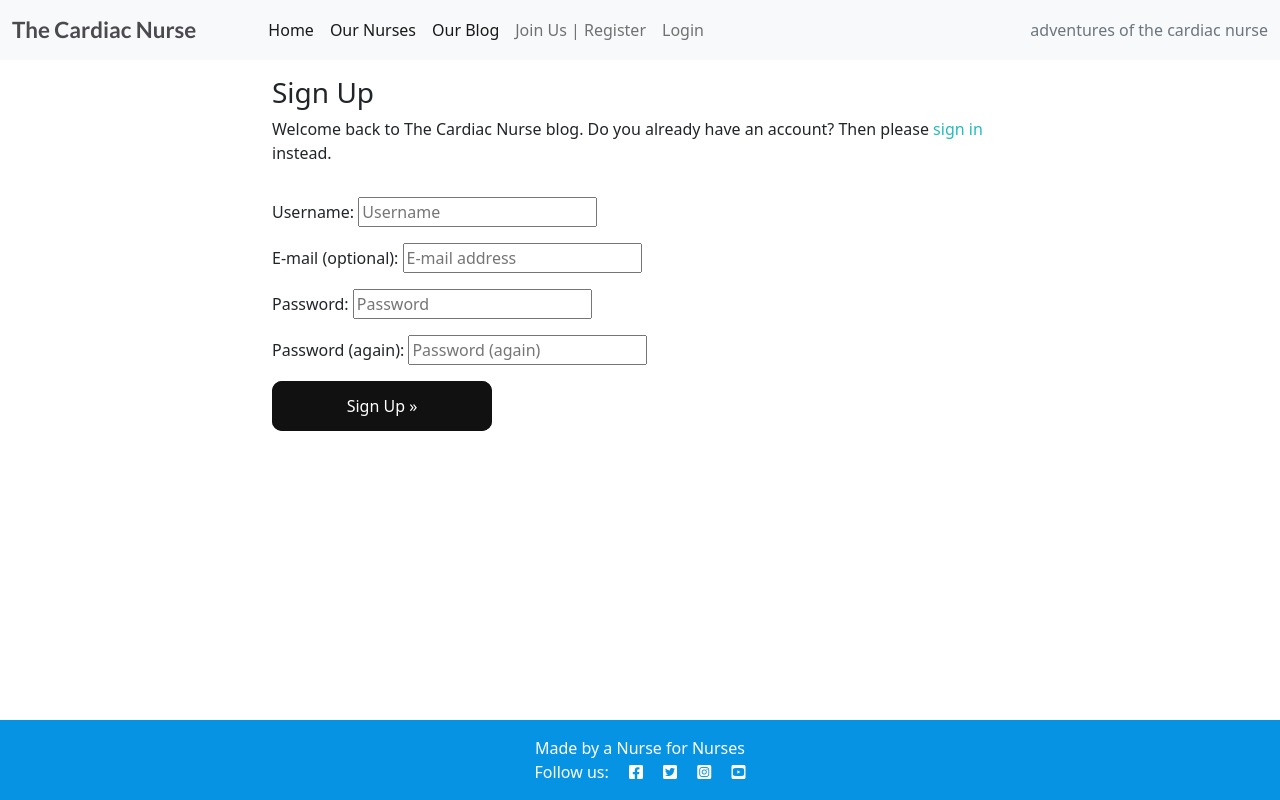
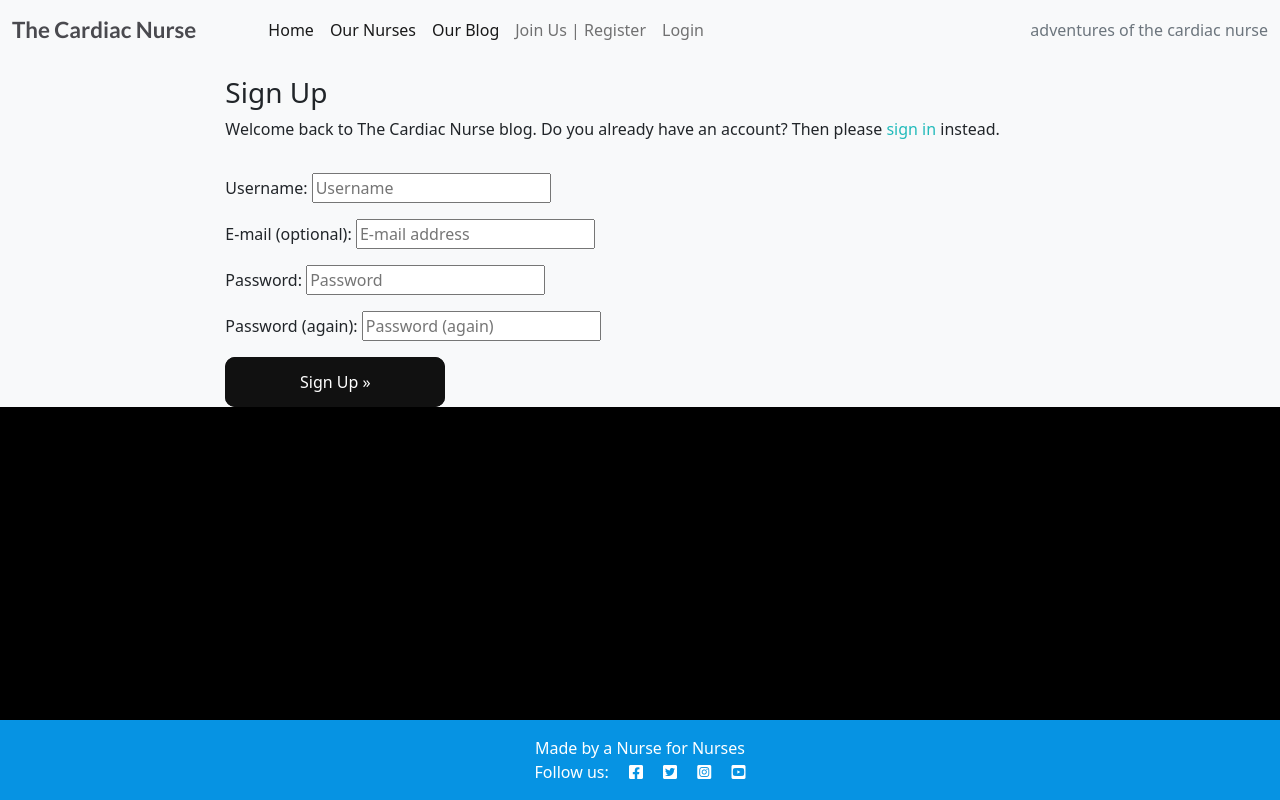
Before and after one commit to gozygreg/The-Cardiac-Nurse, a Django app: page /accounts/signup/ in a window 1280 px wide. Run offline with Django 3.2, Linux system fonts and the light colour scheme.

```diff
--- a/static/css/style.css
+++ b/static/css/style.css
@@ -2,7 +2,7 @@
 
 /* BASE.HTML PAGE */
 body {
-    background-color: #F9FAFC;
+    background-color: black;
     position: relative;
     min-height: 100vh;
     padding-bottom: 58px;
@@ -46,9 +46,9 @@ a {
     background-color: #445261;
 }
 
-.main-bg {
-    background-color: white;
-}
+/* .main-bg {
+    background-color: black;
+} */
 
 footer {
     position: absolute;
@@ -259,3 +259,15 @@ footer {
         background-position: 0 0;
     }
 }
+
+/* SIGNUP, LOGOUT AND LOGIN.HTML PAGES */
+
+
+/* MEDIUM SCREENS: LAPTOPS AND TABLETS */
+@media screen and (max-width:950px) {}
+
+/* IPADS */
+@media screen and (max-width:768px) {}
+
+/* MOBILE DEVICES */
+@media screen and (max-width:480px) {}
--- a/templates/account/login.html
+++ b/templates/account/login.html
@@ -7,7 +7,7 @@
 
 {% block content %}
 
-<div class="container">
+<div class="container-fluid bg-light">
     <div class="row">
         <div class="col-md-8 mt-3 offset-md-2">
             <h3>{% trans "Sign In" %}</h3>
--- a/templates/account/logout.html
+++ b/templates/account/logout.html
@@ -5,7 +5,7 @@
 {% block head_title %}{% trans "Sign Out" %}{% endblock %}
 
 {% block content %}
-<div class="container">
+<div class="container-fluid bg-light">
     <div class="row">
         <div class="col-md-8 mt-3 offset-md-2">
             <h3>{% trans "Sign Out" %}</h3>
--- a/templates/account/signup.html
+++ b/templates/account/signup.html
@@ -5,7 +5,7 @@
 {% block head_title %}{% trans "Signup" %}{% endblock %}
 
 {% block content %}
-<div class="container">
+<div class="container-fluid bg-light ">
     <div class="row">
         <div class="col-md-8 mt-3 offset-md-2">
             <h3>{% trans "Sign Up" %}</h3>
--- a/templates/base.html
+++ b/templates/base.html
@@ -89,7 +89,7 @@
     </main>
 
     <!-- Footer -->
-    <footer class="footer mt-auto py-3">
+    <footer class="footer mt-auto py-3 sticky">
         <p class="m-0 text-center text-white">Made by a Nurse for Nurses</p>
         <p class="m-0 text-center text-white">Follow us: <i class="fab fa-facebook-square ms-3"></i>
             <i class="fab fa-twitter-square ms-3"></i>
--- a/templates/index.html
+++ b/templates/index.html
@@ -36,6 +36,6 @@
             </div>
         </div>
 
+    </div>
 
-    </div>
     {% endblock content %}
--- a/templates/nurseblog.html
+++ b/templates/nurseblog.html
@@ -2,7 +2,7 @@
 
 {% block content %}
 
-<div class="container-fluid">
+<div class="container-fluid bg-light">
     <div class="row">
 
         <!-- Blog Entries Column -->
--- a/templates/nursedetails.html
+++ b/templates/nursedetails.html
@@ -3,7 +3,7 @@
 {% block content %}
 
 {% load crispy_forms_tags %}
-<div class="col-12 single-print-area">
+<div class="col-12 bg-light">
     <!-- NURSE PROFILE PICTURE -->
     <div class="row">
         <div class="col-sm-6">
--- a/templates/nurseprofile.html
+++ b/templates/nurseprofile.html
@@ -5,7 +5,7 @@
 {% block content %}
 
 <!-- JOIN PLATFORM -->
-<div class="col-12">
+<div class="col-12 bg-light">
     <div class="row h-100 d-flex align-items-center justify-content-center">
         {% if user.is_authenticated %}
         <div class="col-sm-6">
@@ -55,11 +55,11 @@
         <div>
             {% if page_obj.has_previous %}
             <button onclick="location.href='?page={{ page_obj.previous_page_number }}'" type="button"
-                class="pagination-button">PREV</button>
+                class="pagination-button mb-4">PREV</button>
             {% endif %}
             {% if page_obj.has_next %}
             <button onclick="location.href='?page={{ page_obj.next_page_number }}'" type="button"
-                class="pagination-button">NEXT</button>
+                class="pagination-button mb-4">NEXT</button>
             {% endif %}
         </div>
         {% endif %}
--- a/templates/submitprofile.html
+++ b/templates/submitprofile.html
@@ -3,7 +3,7 @@
 {% load crispy_forms_tags %}
 {% load cloudinary %}
 
-<div class="col-12">
+<div class="col-12 bg-light">
     <div class="row">
         <!-- FORM FOR NURSE TO JOIN PLATFORM -->
         {% if user.is_authenticated %}
```
Also changed, not shown: 1 other file.
